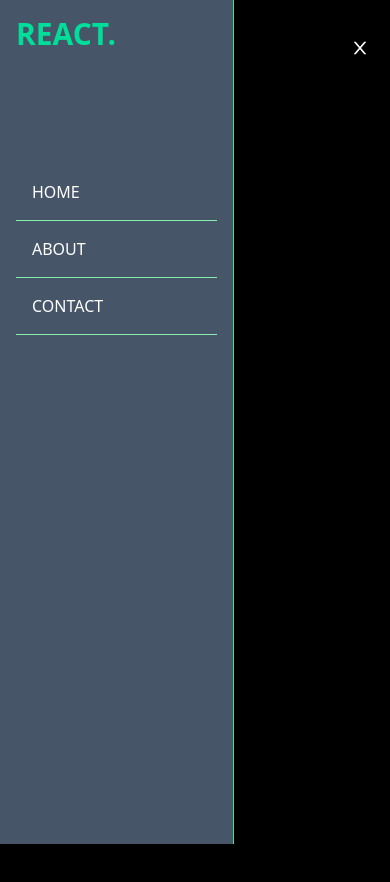
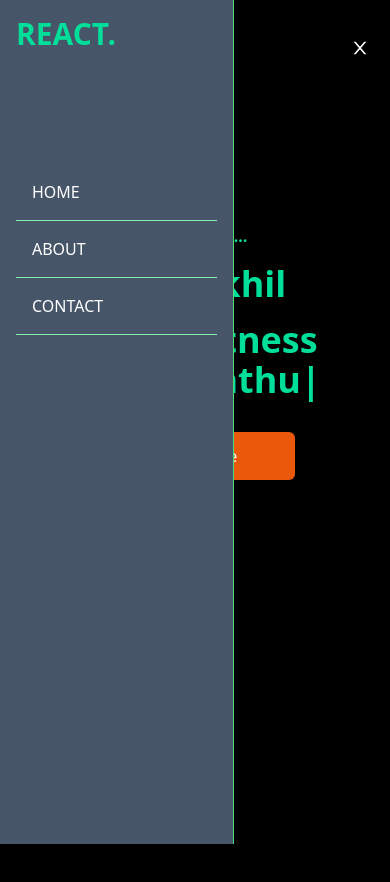
Before and after one commit to akhilpdominic/learning_react, a React (Create React App) app: page / in a window 390 px wide. Shown: the top 882 px of the page. Built offline with nearby package versions, Linux system fonts and the light colour scheme.

Commit message:
added aboutMe.jsx

```diff
--- a/package.json
+++ b/package.json
@@ -9,6 +9,7 @@
     "react": "^18.2.0",
     "react-dom": "^18.2.0",
     "react-scripts": "5.0.1",
+    "react-typed": "^1.2.0",
     "web-vitals": "^2.1.4"
   },
   "scripts": {
--- a/src/App.js
+++ b/src/App.js
@@ -1,12 +1,13 @@
 
 import Hero from './components/Hero';
 import Navbar from './components/Navbar';
-
+import aboutMe from './components/aboutMe';
 function App() {
   return (
     <div className="App">
       <Navbar />
       <Hero />
+      <aboutMe />
     </div>
   );
 }
--- a/src/components/Hero.jsx
+++ b/src/components/Hero.jsx
@@ -1,4 +1,5 @@
 import React from "react";
+import Typed from 'react-typed'
 
 const Hero =() =>
 {
@@ -6,9 +7,22 @@ const Hero =() =>
         <div className="text-white">
 
         <div className="max-w-[800px] mt-[120px] w-full h-screen mx-auto text-center flex flex-col">
-        <p className="text-[#00df9a]">hello </p>
+        <p className="text-[#00df9a] font-bold p-2">Hello There... </p>
+
+        <p className="text-[#00df9a] font-bold p-2 text-4xl">I am Akhil </p>
+
+        <div className="flex justify-center">
+        <p className="text-[#00df9a] font-bold p-2 text-4xl">I am a  </p>
+        <Typed
+        className='text-[#00df9a] font-bold p-2 text-4xl pl-2'
+        strings={["developer","fitness enthusiast","guitarist"]}
+        typeSpeed={40} backSpeed={130}
+        loop/>
         </div>
-
+        <button className='bg-orange-600 w-[200px] rounded-md font-medium my-6 mx-auto py-3'>
+            know more
+        </button>
+        </div>
         </div>
     )
 }
--- /dev/null
+++ b/src/components/aboutMe.jsx
@@ -0,0 +1,13 @@
+import React from 'react'
+
+const aboutMe=() =>{
+    return(
+        <div className='bg-white w-full py-16 px-4'>
+            <div className='max-w-[1260px] mx-auto grid md:grid-cols-2'>
+                what the hell
+            </div>
+        </div>
+    )
+}
+
+export default aboutMe;
```
Also changed, not shown: 1 other file (tests, documents, lock files or other folders).
